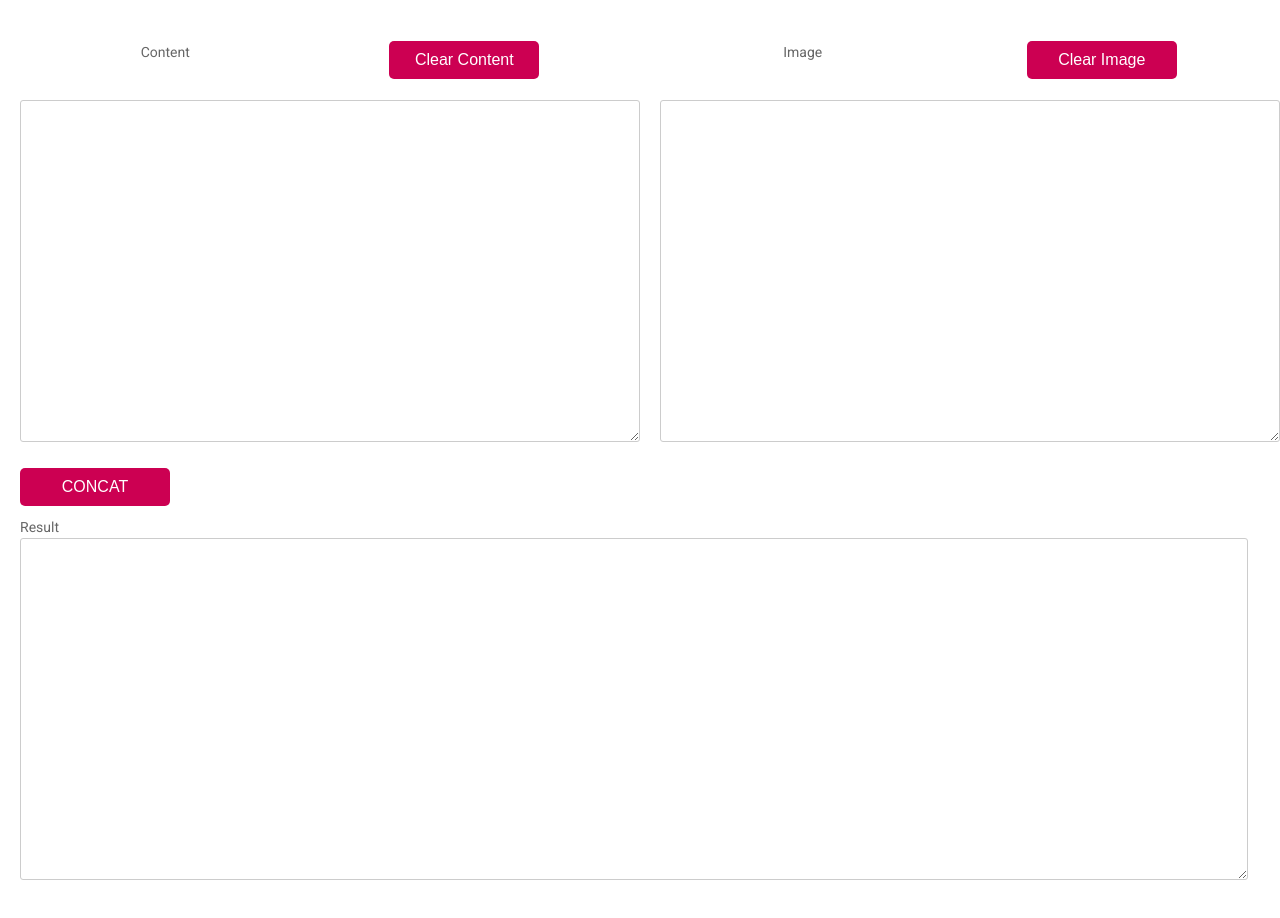
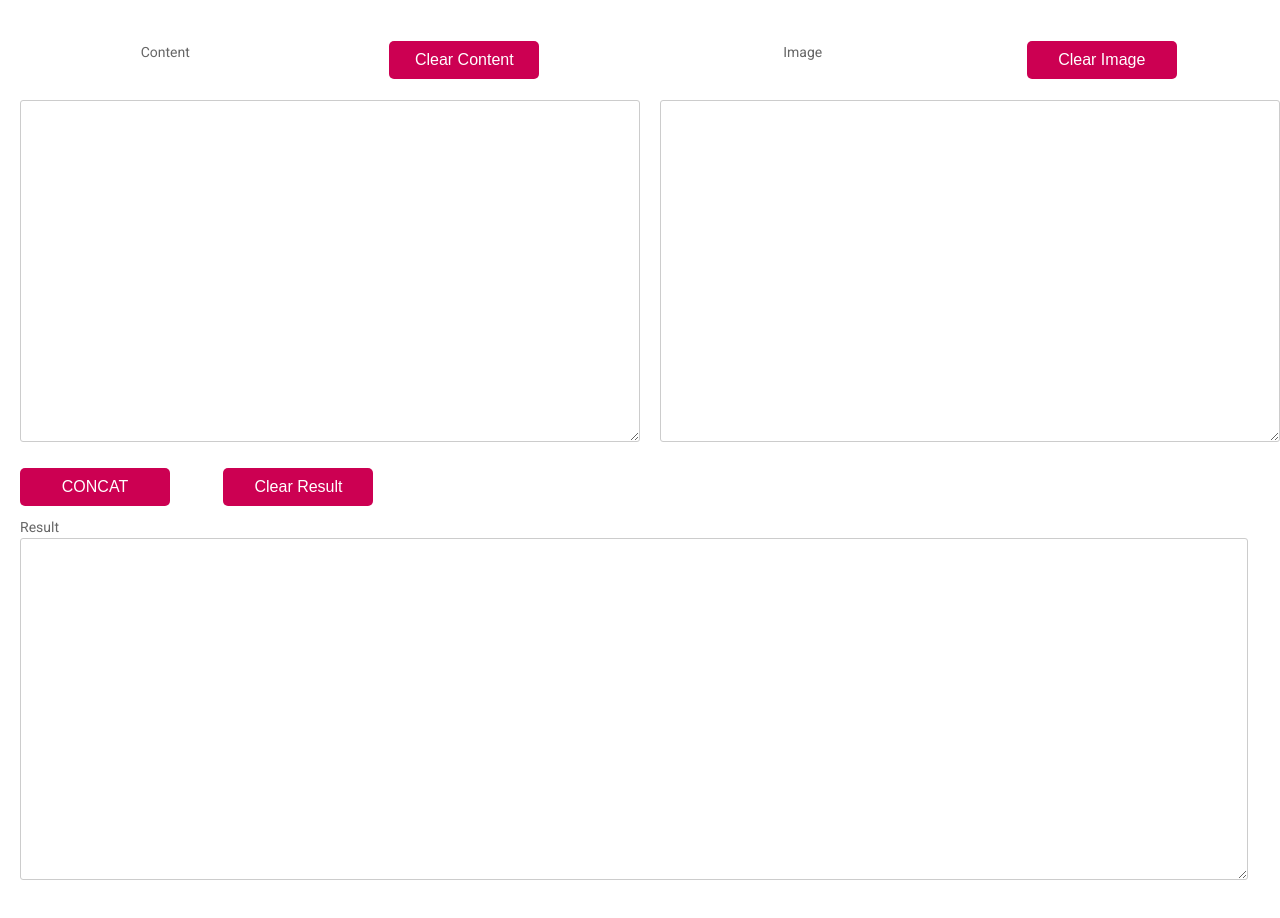
Before and after one commit to QuocKhanh0705/ConCat, a plain HTML site: page index.html in a window 1280 px wide. Shown: the top 918 px of the page. Drawn offline with Linux system fonts and the light colour scheme.

Commit message:
Add Clear Result button

```diff
--- a/index.html
+++ b/index.html
@@ -112,6 +112,7 @@
           </div>
         </div>
        <button onclick="concatvalue();" type="submit" href="/">CONCAT</button>
+       <button onclick="clearResult();" style="margin-left:50px;";type="submit" href="/">Clear Result</button>
         <div class="item">
           <p>Result</p>
           <textarea id="resultContent" rows="15" required></textarea>
--- a/index.js
+++ b/index.js
@@ -6,7 +6,9 @@ const clearForm = () => {
 const clearImg = () => {
     document.getElementById("imageContent").value = '';
 }
-
+const clearResult = () =>{
+    document.getElementById("resultContent").value = '';
+}
 const concatvalue = () => {
     const form1 =  document.getElementById("textContent").value;
     const form2 =   document.getElementById("imageContent").value;
```
